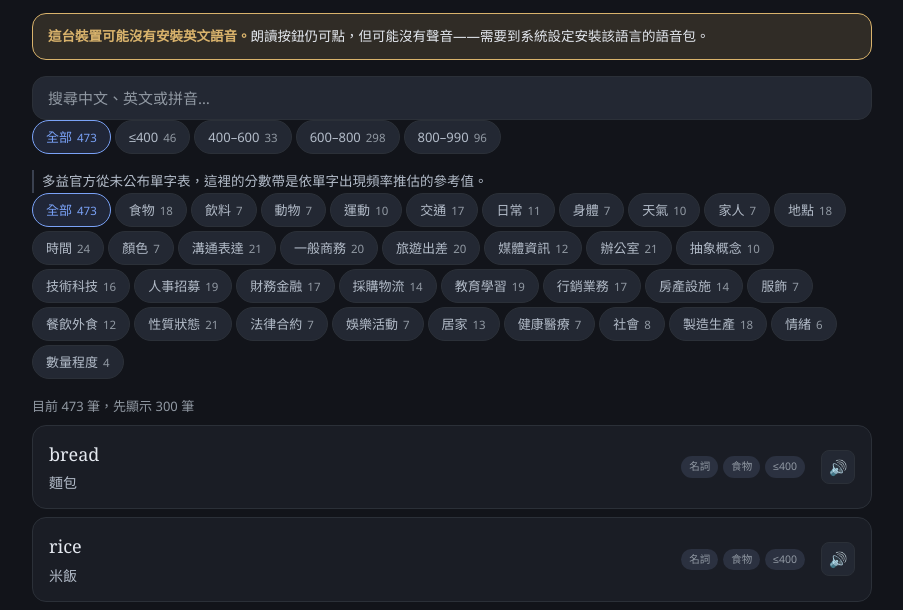
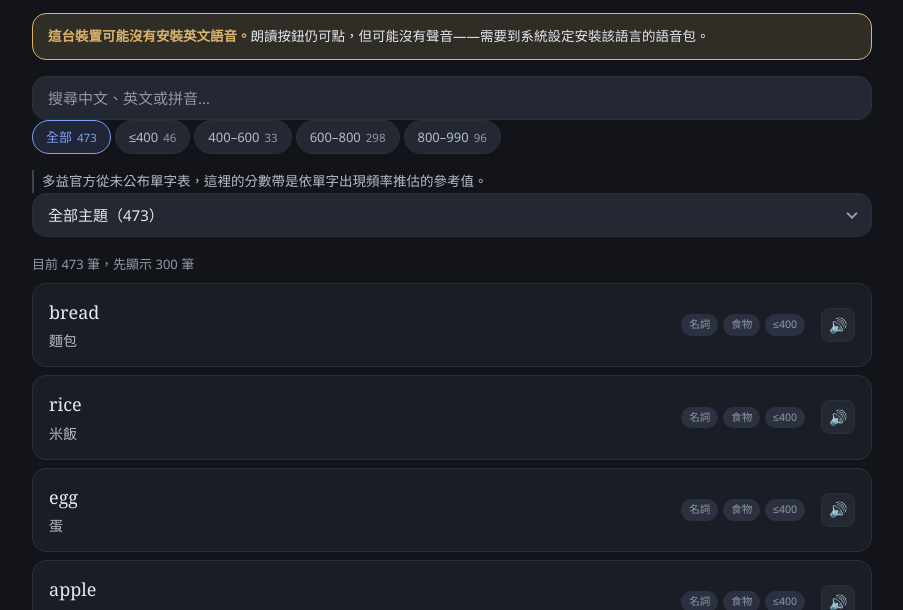
Before and after one commit to liangzhongyi-code/Language-learning, a website: page en/vocabulary.html in a window 1280 px wide. Shown: the part 190-800 px from the top of the page, without its empty margins (188-1091 px from the left). Drawn offline with Linux system fonts and the light colour scheme.

Commit message:
單字頁的主題篩選改成分組下拉，手機上不再吃掉整個首屏
分類從 12 個擴到 40 個之後，膠囊列在 375px 螢幕上高達 548px，
佔螢幕 67%，第一張單字卡被推到 943px——要捲超過一整屏才看得到第一個字。

改用原生 select 加 optgroup，依 categories.js 既有的生活／通用／商務分組：
- 分類控制項 548px -> 44px，第一張卡 943px -> 439px，回到首屏內
- 用原生 select 而不是自刻選單，手機會叫出系統選單，
  鍵盤操作與螢幕閱讀器也不必重做
- 樣式沿用 .field，與搜尋框同背景同圓角同高度；
  appearance:none 拿掉的原生箭頭用邊框轉 45 度補回來
- option/optgroup 明確指定深色背景，否則部分瀏覽器給白底

等級篩選維持膠囊：只有五個，而且是這個網站的主要軸線，值得一眼看到。

實測：兩個篩選可獨立疊加（人事招募 19 筆 + 800-990 -> 5 筆），
英日兩頁皆無水平溢出，0 console 錯誤，216 測試全綠。

```diff
--- a/assets/css/theme.css
+++ b/assets/css/theme.css
@@ -325,6 +325,40 @@ main { padding-bottom: var(--size-10); }
 }
 .field::placeholder { color: var(--mute); }
 .field:focus { outline: none; border-color: var(--accent); }
+
+/**
+ * 下拉式篩選。
+ *
+ * 主題分類有四十個，攤成膠囊在手機上會吃掉三分之二個螢幕，
+ * 得捲過一整屏才看得到第一個單字，所以收成一個下拉清單。
+ * 用原生 select 而不是自己刻選單：手機會叫出系統選單，
+ * 鍵盤操作與螢幕閱讀器也不必自己重做一遍。
+ */
+.select-wrap { position: relative; }
+.select {
+  appearance: none;
+  cursor: pointer;
+  padding-right: 40px;
+}
+/* 原生箭頭被 appearance:none 拿掉了，用邊框轉 45 度補一個回來 */
+.select-wrap::after {
+  content: '';
+  position: absolute;
+  right: 16px;
+  top: 50%;
+  width: 8px;
+  height: 8px;
+  border-right: 2px solid var(--mute);
+  border-bottom: 2px solid var(--mute);
+  transform: translateY(-70%) rotate(45deg);
+  pointer-events: none;
+}
+/* 選單本身由系統繪製，深色背景要明講，否則部分瀏覽器會給白底 */
+.select option,
+.select optgroup {
+  background: var(--surface-2);
+  color: var(--text);
+}
 
 .toggle {
   display: inline-flex;
--- a/assets/js/ui/vocab-view.js
+++ b/assets/js/ui/vocab-view.js
@@ -11,6 +11,7 @@
  */
 
 import { listCategories, listLevels, filterWords } from '../core/filter.js';
+import { CATEGORY_GROUPS } from '../data/shared/categories.js';
 import { levelLabel, SCALE_NAME, SCALE_NOTE } from '../data/shared/levels.js';
 import { speakTextOf } from '../core/speech-text.js';
 import { applySpeechFallback, bindSpeakButtons } from './speech.js';
@@ -79,16 +80,33 @@ function wordCard(word, lang) {
  * 分類篩選膠囊。第一顆固定是「全部」，其餘由題庫推導，
  * 所以不會出現一個點下去是空清單的分類。
  */
-function chipsHtml(categories, total) {
-  const all = `<button type="button" class="chip" data-category="all" aria-pressed="true">全部<span class="n">${total}</span></button>`;
-  const rest = categories
-    .map(
-      (c) =>
-        `<button type="button" class="chip" data-category="${esc(c.key)}" aria-pressed="false">` +
-        `${esc(c.label)}<span class="n">${c.count}</span></button>`
-    )
+function categorySelectHtml(categories, total) {
+  const byKey = new Map(categories.map((c) => [c.key, c]));
+
+  /* 依 CATEGORY_GROUPS 的順序分組，沒歸類到任何一組的收在最後 */
+  const grouped = CATEGORY_GROUPS.map((g) => ({
+    label: g.label,
+    items: g.keys.map((k) => byKey.get(k)).filter(Boolean),
+  })).filter((g) => g.items.length);
+
+  const claimed = new Set(CATEGORY_GROUPS.flatMap((g) => g.keys));
+  const rest = categories.filter((c) => !claimed.has(c.key));
+  if (rest.length) grouped.push({ label: '其他', items: rest });
+
+  const option = (c) =>
+    `<option value="${esc(c.key)}">${esc(c.label)}（${c.count}）</option>`;
+
+  const groups = grouped
+    .map((g) => `<optgroup label="${esc(g.label)}">${g.items.map(option).join('')}</optgroup>`)
     .join('');
-  return all + rest;
+
+  return `
+    <div class="select-wrap">
+      <select class="field select" data-category-select aria-label="依主題篩選">
+        <option value="all">全部主題（${total}）</option>
+        ${groups}
+      </select>
+    </div>`;
 }
 
 /**
@@ -136,16 +154,16 @@ export function initVocabPage({ lang, words, mount, noticeHost } = {}) {
   mount.innerHTML = `
     <input class="field" type="search" placeholder="搜尋中文、英文或拼音…" aria-label="搜尋單字">
     ${levelChipsHtml(levels, all.length, lang)}
-    <div class="chips" role="group" aria-label="依主題篩選">${chipsHtml(categories, all.length)}</div>
+    ${categorySelectHtml(categories, all.length)}
     <p class="count-line"></p>
     <div class="word-list"></div>
     <div class="actions">
       <a class="btn" href="./quiz.html?source=words">開始單字測驗</a>
     </div>`;
 
-  const input = mount.querySelector('.field');
+  const input = mount.querySelector('[type="search"]');
   const levelChips = mount.querySelector('[data-level]')?.closest('.chips') || null;
-  const chips = mount.querySelector('[data-category]').closest('.chips');
+  const categorySelect = mount.querySelector('[data-category-select]');
   const countLine = mount.querySelector('.count-line');
   const list = mount.querySelector('.word-list');
 
@@ -220,8 +238,12 @@ export function initVocabPage({ lang, words, mount, noticeHost } = {}) {
     });
   }
 
-  bindChips(chips, 'category', 'category');
   bindChips(levelChips, 'level', 'level');
+
+  categorySelect.addEventListener('change', () => {
+    state.category = categorySelect.value;
+    reset();
+  });
 
   /* 展開更多：每按一次多畫一頁，事件委派掛在清單上，重繪後照樣有效 */
   list.addEventListener('click', (event) => {
```
